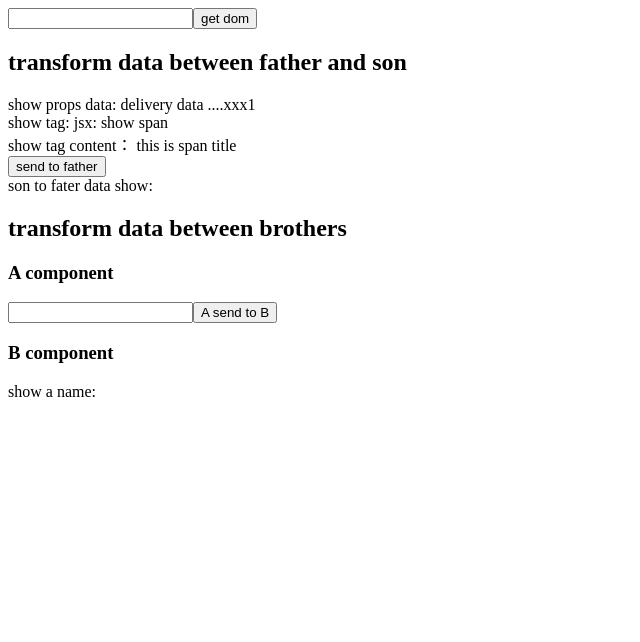
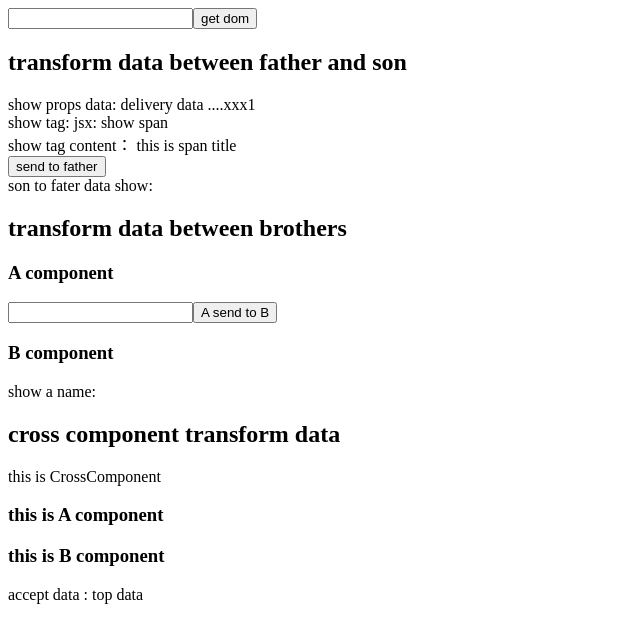
Before and after one commit to anisorphcia/react-basic, a React (Create React App) app: page / in a window 1280 px wide. Shown: the top 642 px of the page, without its empty margins (0-640 px from the left). Built offline with nearby package versions, Linux system fonts and the light colour scheme.

Commit message:
跨组件传输

```diff
--- /dev/null
+++ b/src/04.delivery-data-ctx.js
@@ -0,0 +1,37 @@
+import { createContext, useContext } from "react";
+
+const MsgContext = createContext();
+
+function A() {
+    return (
+        <div>
+            <h3>this is A component</h3>
+            <B/>
+        </div>
+    )
+}
+
+function B() {
+    const msg = useContext(MsgContext)
+    return (
+        <div>
+            <h3>this is B component</h3>
+            accept data : {msg}
+        </div>
+    )
+}
+
+function CrossComponent() {
+  const msg = "top data";
+  return (
+    <div>
+        <h2>cross component transform data</h2>
+      <MsgContext.Provider value={msg}>
+        this is CrossComponent
+        <A />
+      </MsgContext.Provider>
+    </div>
+  );
+}
+
+export default CrossComponent;
--- a/src/App.js
+++ b/src/App.js
@@ -1,13 +1,15 @@
 import RefDemo from "./01.useRef-demo";
 import Father from "./02.delivery-data-demo";
 import Bridge from "./03.delivery-data-bro-demo";
+import CrossComponent from "./04.delivery-data-ctx";
 
 function App() {
   return (
     <div>
       <RefDemo />
-      <Father/>
-      <Bridge/>
+      <Father />
+      <Bridge />
+      <CrossComponent />
     </div>
   );
 }
```
